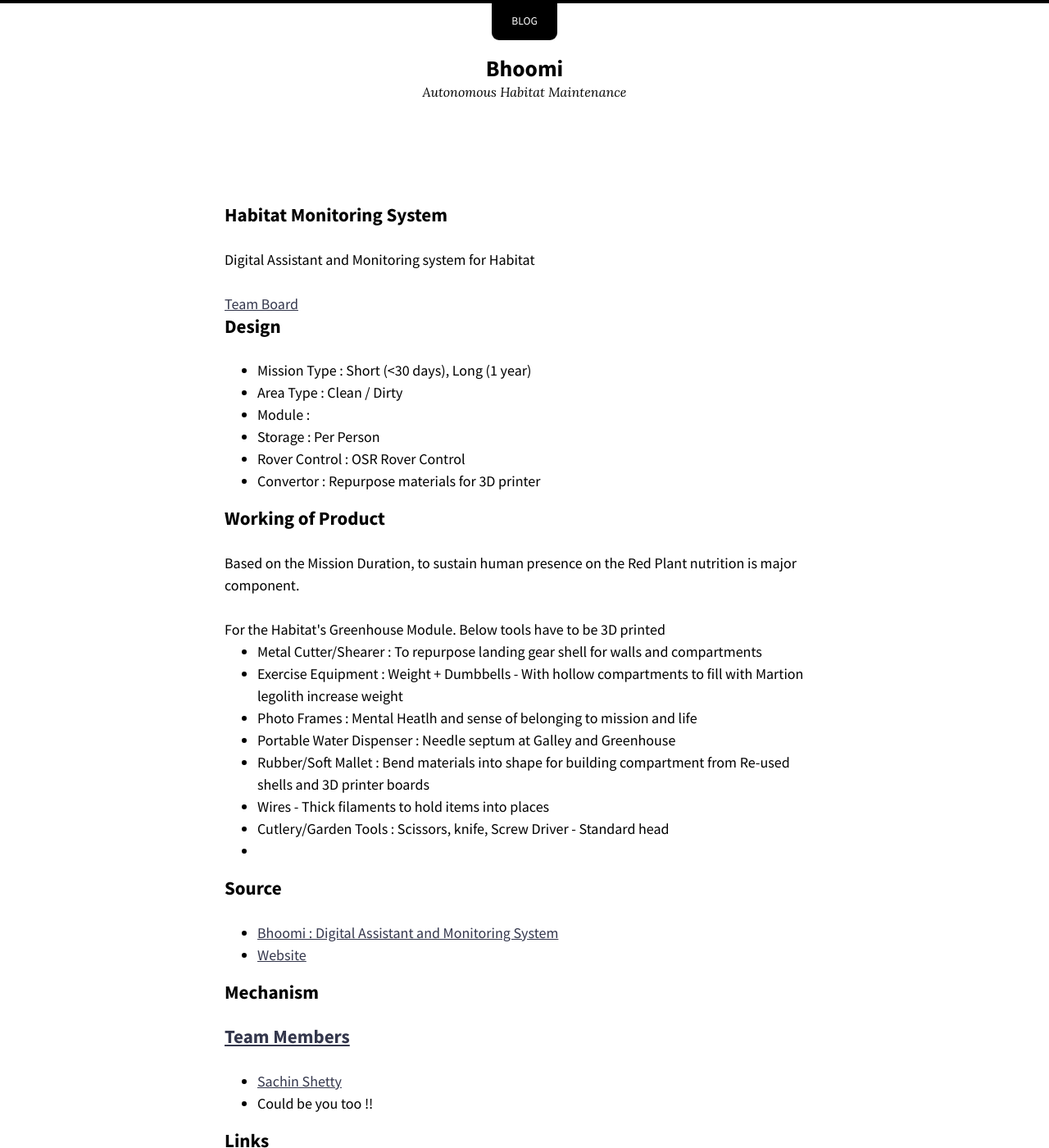
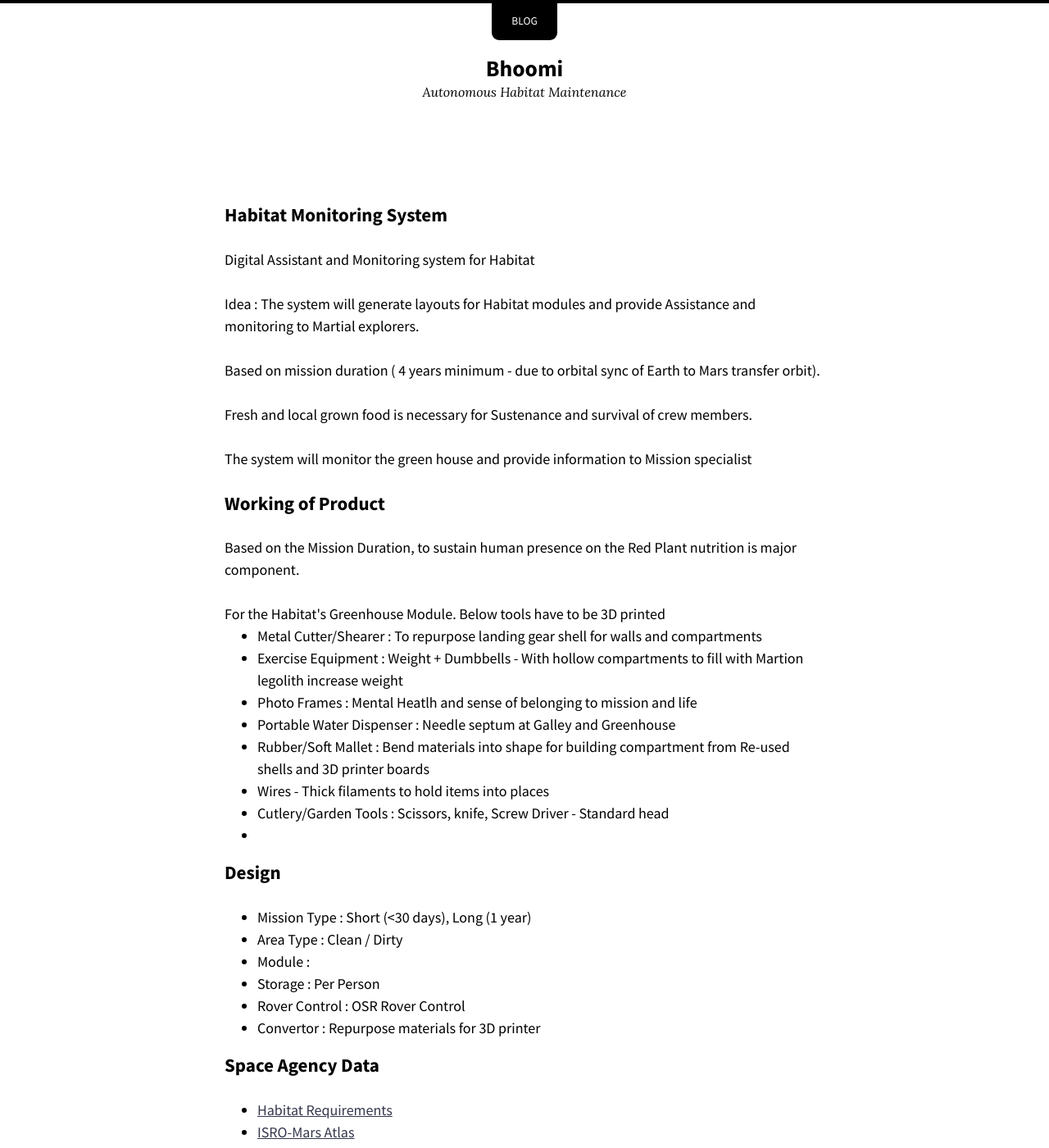
Before and after one commit to sachinsshetty/bhoomi, a Jekyll site: the page built from docs/index.md, in a window 1280 px wide and 1400 px high. Shown: the whole window at 82% size. Built offline with Jekyll 4.4.1, drawn with Linux system fonts in a browser that asks for light colours; nearby versions of some CDN libraries; some of the changed text lies outside the part shown.

Commit message:
Add project data

```diff
--- a/docs/_layouts/home.html
+++ b/docs/_layouts/home.html
@@ -9,18 +9,18 @@ layout: page
 
 <p>Digital Assistant and Monitoring system for Habitat</p>
 
-<a href="https://2022.spaceappschallenge.org/challenges/2022-challenges/mars-habitat/teams/gaganyatri/stream"> Team Board </a>
 
-<h3>Design</h3>
-<ul >
-<li >Mission Type : Short (<30 days), Long (1 year)</li >
-<li > Area Type : Clean / Dirty </li >
-<li > Module :  </li >
-<li > Storage : Per Person</li >
-<li > Rover Control : OSR Rover Control  </li >
-<li > Convertor : Repurpose materials for 3D printer </li >
- </ul >
 
+Idea : The system will generate layouts for Habitat modules and provide Assistance and monitoring to Martial explorers.
+<br> <br>
+
+Based on mission duration ( 4 years minimum - due to orbital sync of Earth to Mars transfer orbit).
+<br> <br>
+Fresh and local grown food is necessary for Sustenance and survival of crew members.
+<br> <br>
+
+The system will monitor the green house and provide information to Mission specialist
+<br> <br>
 
 <h3>Working of Product</h3>
 
@@ -35,12 +35,27 @@ For the Habitat's Greenhouse Module. Below tools have to be 3D printed
  <li>Rubber/Soft Mallet : Bend materials into shape for building compartment from Re-used shells and 3D printer boards</li>
  <li>Wires - Thick filaments to hold items into places </li>
  <li>Cutlery/Garden Tools : Scissors, knife, Screw Driver - Standard head </li><li> </li>
-
-
-
 </ul >
 
 
+<h3>Design</h3>
+<ul >
+ <li >Mission Type : Short (<30 days), Long (1 year)</li >
+ <li > Area Type : Clean / Dirty </li >
+ <li > Module :  </li >
+ <li > Storage : Per Person</li >
+ <li > Rover Control : OSR Rover Control  </li >
+ <li > Convertor : Repurpose materials for 3D printer </li >
+</ul >
+
+
+<h3>Space Agency Data</h3>
+<ul>
+ <li><a href="https://ntrs.nasa.gov/api/citations/20200001427/downloads/20200001427.pdf">Habitat Requirements</a></li>
+ <li><a href="https://www.mosdac.gov.in/flip-book/demos/mars.html">ISRO-Mars Atlas</a></li>
+ <li><a href="https://www.isro.gov.in/MarsOrbiterMissionSpacecraft.html">ISRO-Mars Orbiter</a></li>
+ <li><a href="https://www.isro.gov.in/media_isro/pdf/Publications/Sciencedata/mars_orbiter_mission_mom_-_list_of_publications-october2020.pdf">ISRO-Mars Orbiter Publicationsr</a></li>
+</ul >
 
 
 <h3>Source</h3>
@@ -50,13 +65,15 @@ For the Habitat's Greenhouse Module. Below tools have to be 3D printed
 </ul >
 
 
-<h3>Mechanism</h3>
-
 <h3><a href="https://2022.spaceappschallenge.org/challenges/2022-challenges/mars-habitat/teams/gaganyatri/members"> Team Members</a> </h3>
 <ul>
  <li><a href="https://gaganyatri.com/">Sachin Shetty </a></li>
  <li> Could be you too !!</li>
  </ul >
+
+
+<a href="https://2022.spaceappschallenge.org/challenges/2022-challenges/mars-habitat/teams/gaganyatri/stream"> Team Board </a>
+
 
 <h3 > Links</h3>
 <ul>
```
